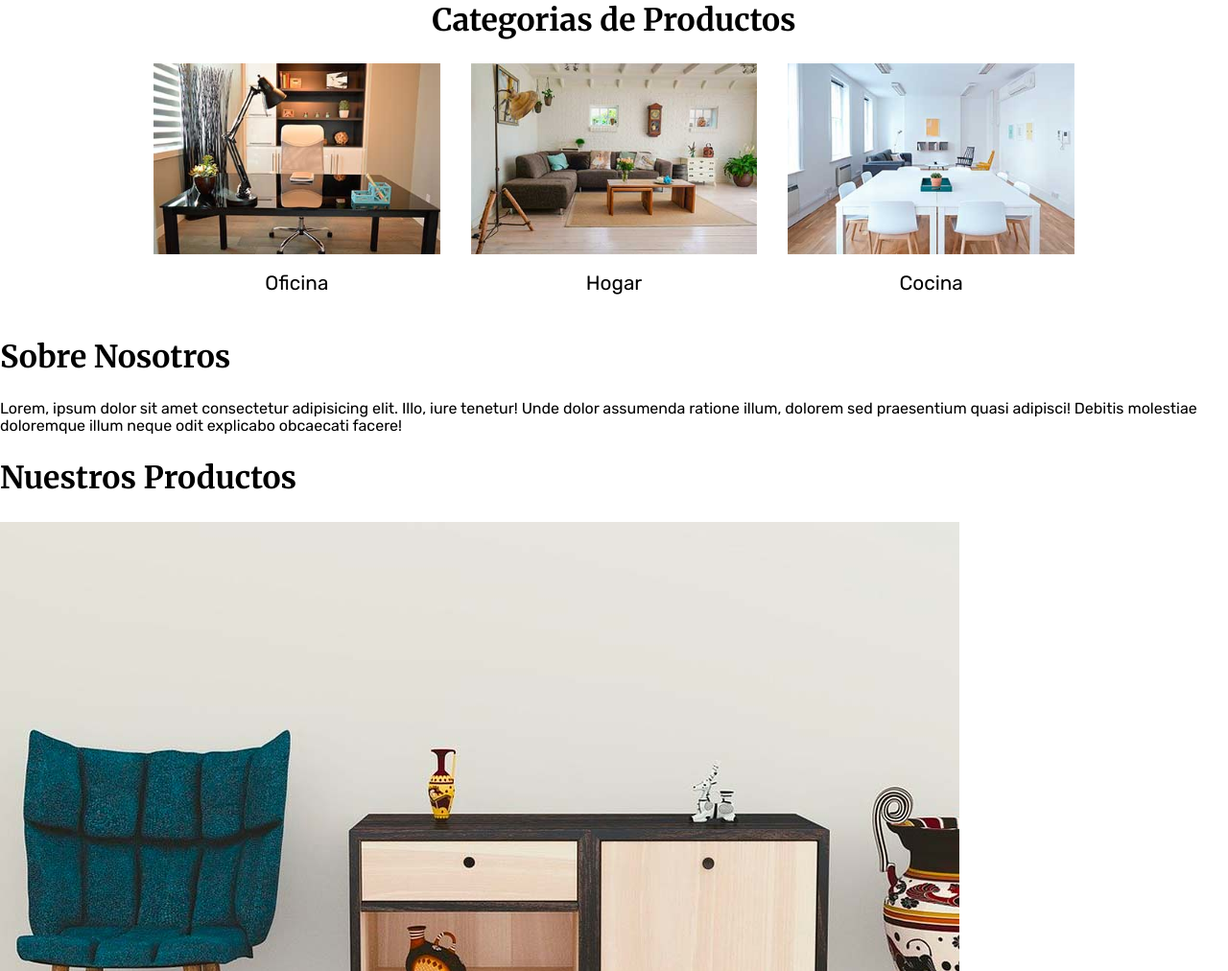
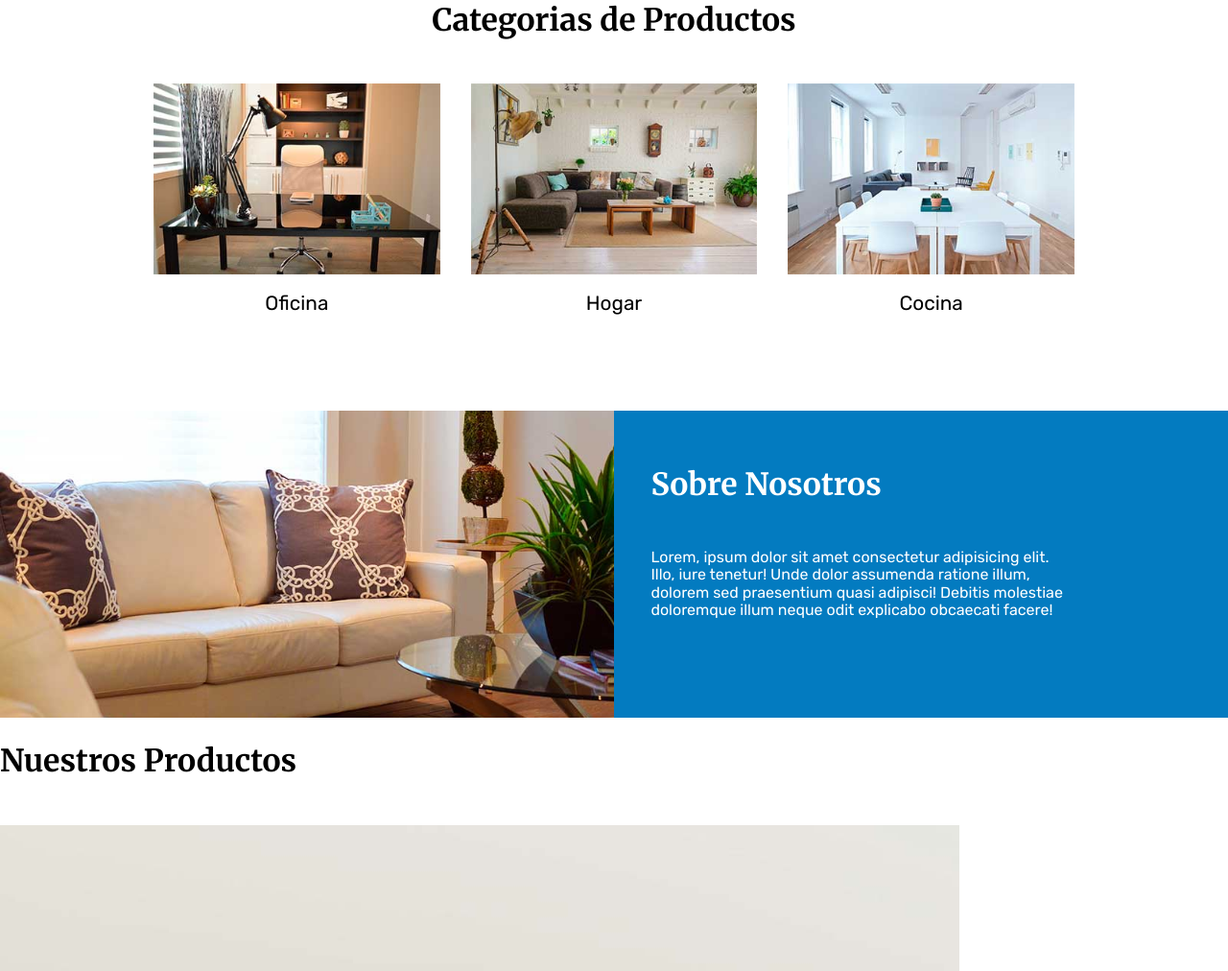
Before and after one commit to NicoMadariaga/HTML-CSS, a plain HTML site: page Proyecto-TiendaMuebles/index.html in a window 1280 px wide. Shown: the part 780-1792 px from the top of the page at 96% size. Drawn offline with Linux system fonts and the light colour scheme; a web font is replaced by a local one.

Commit message:
sobre nosotros

```diff
--- a/Proyecto-TiendaMuebles/index.html
+++ b/Proyecto-TiendaMuebles/index.html
@@ -58,8 +58,8 @@
 
         </section>
 
-        <section>
-            <div>
+        <section class="nosotros">
+            <div class="nosotros__contenedor">
                 <h2>Sobre Nosotros</h2>
                 <p>Lorem, ipsum dolor sit amet consectetur adipisicing elit. Illo, iure tenetur! Unde dolor assumenda
                     ratione
--- a/Proyecto-TiendaMuebles/style/style.css
+++ b/Proyecto-TiendaMuebles/style/style.css
@@ -14,6 +14,7 @@ h1,h2,h3{
 }
 h2{
     font-size: 2em;
+    margin-bottom: 3rem;
 }
 
 li{
@@ -95,3 +96,24 @@ img{
     border-bottom-right-radius: 1rem;
     /* border-bottom-left-radius: 1rem; */
 }
+
+
+/* ****NOSOTROS**** */
+.nosotros{
+    display: flex;
+    justify-content: flex-end;
+    /* align-items: center; */
+    margin-top: 5rem;
+    height: 20rem;
+    background-image: linear-gradient(to right, transparent 50%, #037bc0 50%), url(../img/nosotros.jpg);
+    background-size: 100%, 50rem;
+    background-position: left center;
+    background-repeat: no-repeat;
+}
+.nosotros__contenedor{
+    padding-top: 2rem;
+    flex-basis: 47%;
+    padding-right: 10rem; /* Ajusta el espacio a la derecha */
+    box-sizing: border-box; /* Incluye el relleno en la dimensión total del elemento */
+    color:#fff;
+}
```
